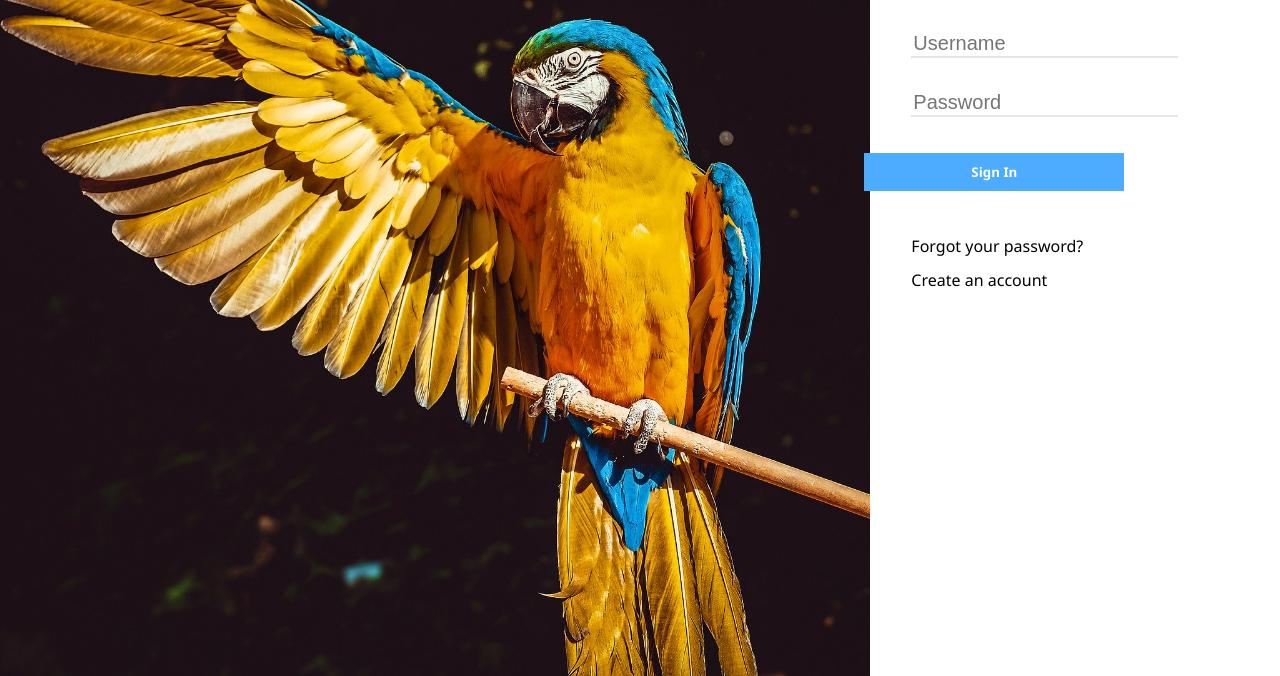
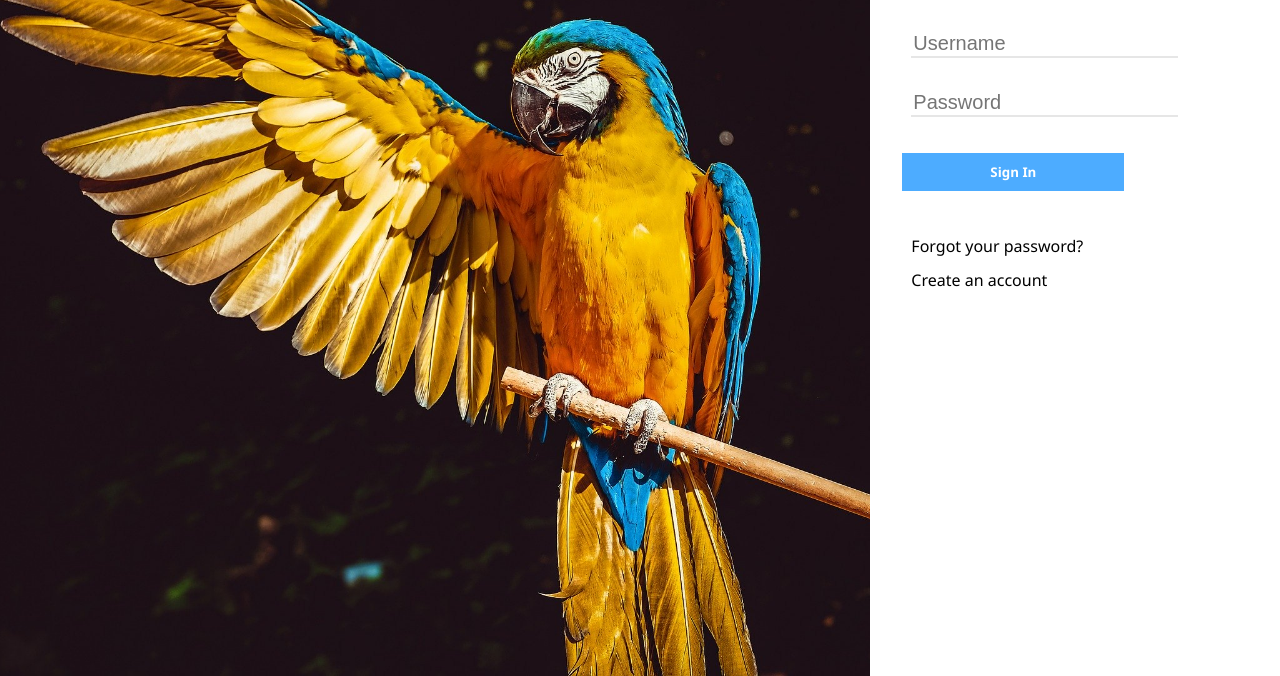
Before and after one commit to 4zmir/3380, a plain HTML site: page index.html in a window 1280 px wide. Shown: the part 124-800 px from the top of the page. Drawn offline with Linux system fonts and the light colour scheme.

Commit message:
Updated button padding

```diff
--- a/YJ.css
+++ b/YJ.css
@@ -69,7 +69,7 @@ button {
     font-weight: bold;
     background-color: #4dacff;
     color: white;
-    padding: 8px 105px;/*16*/
+    padding: 8px 21%;
     margin: 20px 38% 0 10%;
     margin-top: 4%;
     border: 2px solid #4dacff;
```
